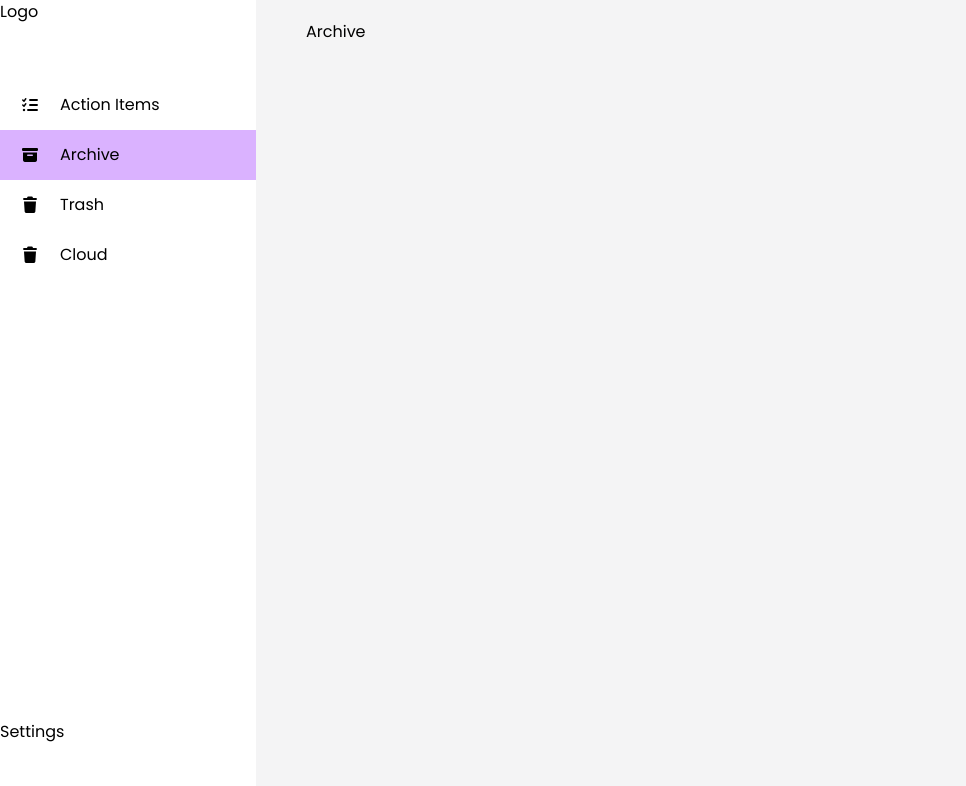
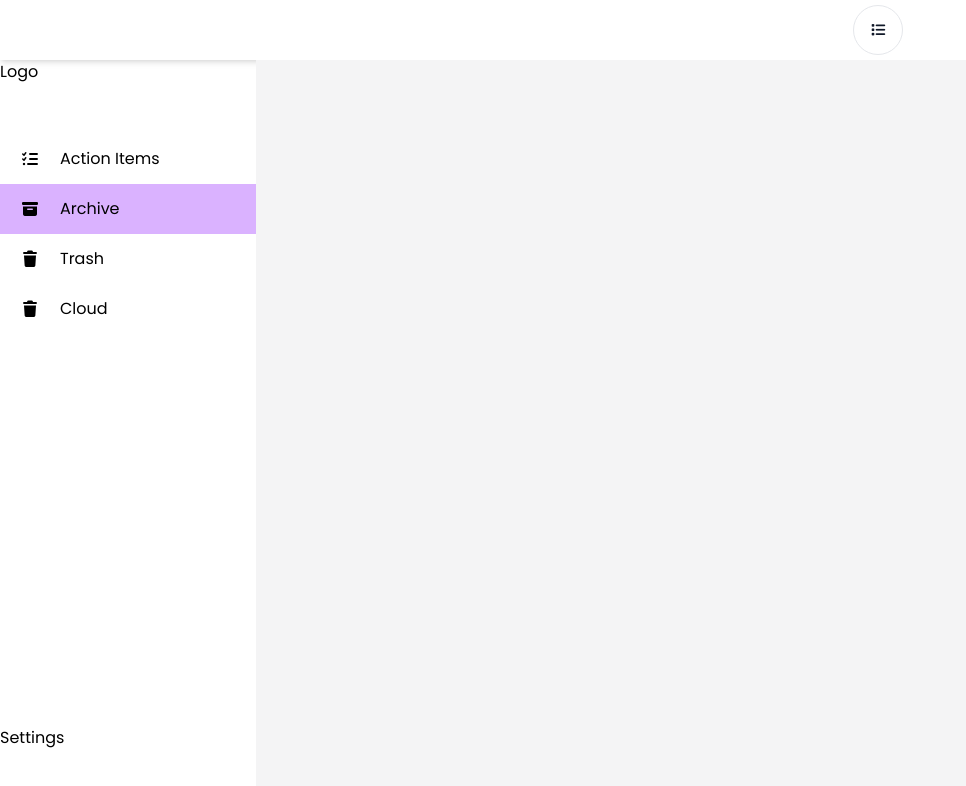
Before and after one commit to vaaluvishnu5146/Smart-Task-Tracker, a React (Vite) app: page /archive in a window 1280 px wide. Shown: the top 786 px of the page, without its empty margins (0-966 px from the left). Built offline with nearby package versions, Linux system fonts and the light colour scheme.

Commit message:
Add Context API for GLOBAL STATE Add Navigation Bar

```diff
--- a/src/App.jsx
+++ b/src/App.jsx
@@ -4,10 +4,15 @@ import "./App.css";
 import Archive from "./Pages/Archive";
 import Trash from "./Pages/Trash";
 import Cloud from "./Pages/Cloud";
+import NavigationBar from "./components/NavigationBar/NavigationBar";
+import ActionItems from "./Pages/ActionItems";
+import HideFunctionalitiesProvider from "./context/HideFunctionalities";
 
 function App() {
   return (
-    <section className="w-screen h-screen flex">
+    <section className="w-screen h-screen">
+      <NavigationBar />
+      <div className="flex h-[calc(100%-60px)]">
         <div className="w-[20%]">
           <div className="w-full h-[10%]">Logo</div>
           <div className="w-full h-[80%]">
@@ -70,11 +75,12 @@ function App() {
         </div>
         <div className="w-[80%]">
           <Routes>
-          <Route index element={<Todo />} />
+            <Route index element={<ActionItems />} />
             <Route path="archive" element={<Archive />} />
             <Route path="trash" element={<Trash />} />
             <Route path="cloud" element={<Cloud />} />
           </Routes>
+        </div>
       </div>
     </section>
   );
--- a/src/Pages/ActionItems.jsx
+++ b/src/Pages/ActionItems.jsx
@@ -2,5 +2,10 @@ import React from "react";
 import Todo from "../components/Todo/Todo";
 
 export default function ActionItems() {
-  return <Todo />;
+  return (
+    <div className="h-full bg-zinc-100 px-[50px] py-[20px] box-border">
+      <h2 className="text-3xl mb-5">Action Items</h2>
+      <Todo />
+    </div>
+  );
 }
--- a/src/Pages/Archive.jsx
+++ b/src/Pages/Archive.jsx
@@ -1,9 +1,14 @@
-import React from "react";
+import React, { useContext } from "react";
+import ToggleListing from "../components/ToggleListing/ToggleListing";
+import { ListingTypeContext } from "../context/ListingTypeContext";
+import { HideFunctionalityContext } from "../context/HideFunctionalities";
 
 export default function Archive() {
+  const { hideInfo = {} } = useContext(HideFunctionalityContext);
+  const { isListlayout, toggleLayout } = useContext(ListingTypeContext);
   return (
     <div className="h-full bg-zinc-100 px-[50px] py-[20px] box-border">
-      Archive
+      <p>{hideInfo["showTaskInput"]}</p>
     </div>
   );
 }
--- a/src/Pages/Cloud.jsx
+++ b/src/Pages/Cloud.jsx
@@ -1,9 +1,12 @@
-import React, { useState } from "react";
+import React, { useContext, useState } from "react";
 import ListRender from "../components/Todo/ListRender";
 import { useEffect } from "react";
+import ToggleListing from "../components/ToggleListing/ToggleListing";
+import { ListingTypeContext } from "../context/ListingTypeContext";
 
 export default function Cloud() {
   const [todos, setTodos] = useState([]);
+  const { isListlayout, toggleLayout } = useContext(ListingTypeContext);
 
   useEffect(() => {
     // FETCH doing GET method
--- a/src/Pages/Trash.jsx
+++ b/src/Pages/Trash.jsx
@@ -1,8 +1,8 @@
-import React, { useEffect, useState } from "react";
-import { retreiveActionItemsFromLocalStorage } from "../utils/localstorageSync";
-import ListRender from "../components/Todo/ListRender";
+import React, { useEffect, useState, useContext } from "react";
+import { ListingTypeContext } from "../context/ListingTypeContext";
 
 export default function Trash() {
+  const { isListlayout, toggleLayout } = useContext(ListingTypeContext);
   const [todos, setTodos] = useState([]);
 
   useEffect(() => {
@@ -17,8 +17,6 @@ export default function Trash() {
       .catch((e) => console.log(e));
   }
   return (
-    <div className="h-full bg-zinc-100 px-[50px] py-[20px] box-border">
-      <ListRender data={todos.filter((e) => e.isDeleted)} item={"B"} />
-    </div>
+    <div className="h-full bg-zinc-100 px-[50px] py-[20px] box-border"></div>
   );
 }
--- /dev/null
+++ b/src/components/NavigationBar/NavigationBar.jsx
@@ -0,0 +1,16 @@
+import React, { useContext } from "react";
+import ToggleListing from "../ToggleListing/ToggleListing";
+import { ListingTypeContext } from "../../context/ListingTypeContext";
+
+export default function NavigationBar() {
+  const { isListlayout, toggleLayout } = useContext(ListingTypeContext);
+  return (
+    <div className="w-screen h-[60px] bg-white shadow-md grid grid-cols-3">
+      <div></div>
+      <div></div>
+      <div className="flex items-center">
+        <ToggleListing layoutType={isListlayout} toggleLayout={toggleLayout} />
+      </div>
+    </div>
+  );
+}
--- a/src/components/Todo/Todo.jsx
+++ b/src/components/Todo/Todo.jsx
@@ -1,19 +1,19 @@
-import { useEffect, useState } from "react";
-import { Button } from "flowbite-react";
+import { useEffect, useState, useContext } from "react";
 import TextInput from "../TextInput/TextInput";
 import ListRender from "./ListRender";
 import GridRender from "./GridRender";
 import { EditModal } from "../Modal/EditModal";
 import { Axios } from "axios";
+import { ListingTypeContext } from "../../context/ListingTypeContext";
 
 function Todo() {
+  const { isListlayout, toggleLayout } = useContext(ListingTypeContext);
   const HttpClient = new Axios();
   const [updateId, setUpdateId] = useState(null);
   const [todo, setTodo] = useState("");
   const [todos, setTodos] = useState([]);
   const [color, setColor] = useState("bg-white");
   const [tag, setTag] = useState("personal");
-  const [layoutType, setLayoutType] = useState("list"); // list or grid
   const [openModal, setOpenModal] = useState(false);
 
   useEffect(() => {
@@ -102,10 +102,6 @@ function Todo() {
       });
   }
 
-  function toggleLayout(e) {
-    setLayoutType(e.target.id);
-  }
-
   function handleColorPicker(e) {
     if (e.target.id != "" && e.target.id != null) {
       setColor(e.target.id);
@@ -162,8 +158,11 @@ function Todo() {
   }
 
   return (
-    <div className="h-full bg-zinc-100 px-[50px] py-[20px] box-border">
-      <div className="h-[20%] flex items-center justify-center" id="todoForm">
+    <div>
+      <div
+        className="h-[20%] flex items-center justify-center mb-5"
+        id="todoForm"
+      >
         <TextInput
           id="taskInput1"
           placeholder="Enter your new task"
@@ -187,32 +186,12 @@ function Todo() {
           task={todo}
           handleUpdate={handleUpdateTask}
         />
-        <Button
-          color={"alternative"}
-          className={`rounded cursor-pointer shadow-2xs ${
-            layoutType === "list" ? "bg-purple-300" : "bg-white"
-          }`}
-          id="list"
-          onClick={toggleLayout}
-        >
-          <i class="fa-solid fa-list"></i>&nbsp;&nbsp;List
-        </Button>
-        <Button
-          color={"alternative"}
-          className={`rounded cursor-pointer shadow-2xs ${
-            layoutType === "grid" ? "bg-purple-300" : "bg-white"
-          }`}
-          id="grid"
-          onClick={toggleLayout}
-        >
-          <i class="fa-solid fa-table-cells-large"></i>&nbsp;&nbsp;Grid
-        </Button>
       </div>
       <div
         className="w-full h-[70%] flex flex-col items-center"
         id="todoListing"
       >
-        {layoutType == "list" ? (
+        {isListlayout ? (
           <ListRender
             data={todos.filter((e) => !e.isDeleted)}
             handleDelete={handleDelete}
--- /dev/null
+++ b/src/components/ToggleListing/ToggleListing.jsx
@@ -0,0 +1,21 @@
+import { Button } from "flowbite-react";
+import React from "react";
+
+export default function ToggleListing({
+  layoutType = "list",
+  toggleLayout = () => {},
+}) {
+  return (
+    <Button
+      className="w-[50px] h-[50px] rounded-full"
+      color={"alternative"}
+      onClick={toggleLayout}
+    >
+      {layoutType ? (
+        <i class="fa-solid fa-table-cells-large"></i>
+      ) : (
+        <i class="fa-solid fa-list"></i>
+      )}
+    </Button>
+  );
+}
--- /dev/null
+++ b/src/context/HideFunctionalities.jsx
@@ -0,0 +1,17 @@
+import React, { createContext, useState } from "react";
+
+export const HideFunctionalityContext = createContext({
+  hideInfo: {},
+});
+
+export default function HideFunctionalitiesProvider({ children }) {
+  const [hideInfo, setHideInfo] = useState({
+    showTaskInput: false,
+  });
+
+  return (
+    <HideFunctionalityContext value={{ hideInfo }}>
+      {children}
+    </HideFunctionalityContext>
+  );
+}
--- /dev/null
+++ b/src/context/ListingTypeContext.jsx
@@ -0,0 +1,25 @@
+import React, { createContext, useContext, useState } from "react";
+
+export const ListingTypeContext = createContext({
+  isListlayout: "list",
+  toggleLayout: () => {},
+});
+
+export default function ListingTypeContextProvider({ children }) {
+  const [isListlayout, setIsListlayout] = useState(false); // list or grid
+
+  function toggleLayout(e) {
+    setIsListlayout(!isListlayout);
+  }
+
+  return (
+    <ListingTypeContext
+      value={{
+        isListlayout,
+        toggleLayout,
+      }}
+    >
+      {children}
+    </ListingTypeContext>
+  );
+}
--- a/src/main.jsx
+++ b/src/main.jsx
@@ -3,13 +3,16 @@ import App from "./App.jsx";
 import { createTheme, ThemeProvider } from "flowbite-react";
 import { BrowserRouter } from "react-router";
 import Pageable from "./Pageable.jsx";
+import ListingTypeContextProvider from "./context/ListingTypeContext.jsx";
 
 const customTheme = createTheme({});
 
 createRoot(document.getElementById("root")).render(
   <ThemeProvider theme={customTheme}>
     <BrowserRouter>
-      <App />
+      <ListingTypeContextProvider>
+        <App />
+      </ListingTypeContextProvider>
     </BrowserRouter>
   </ThemeProvider>
 );
```
Lines whose indentation alone changed are shown as unchanged.
